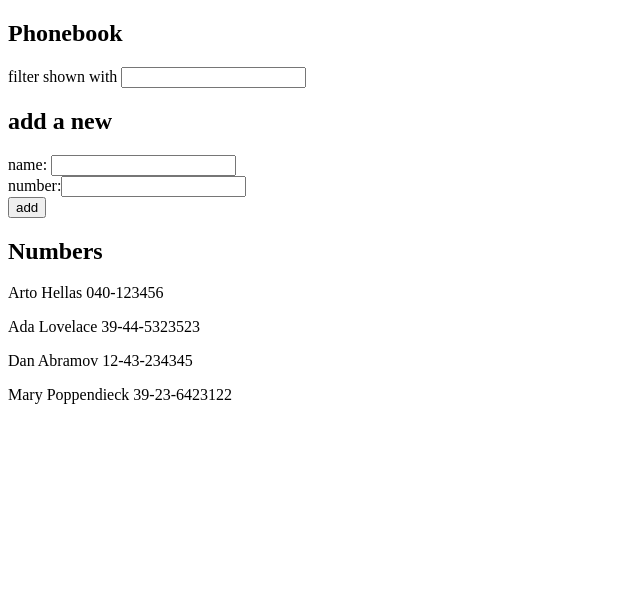
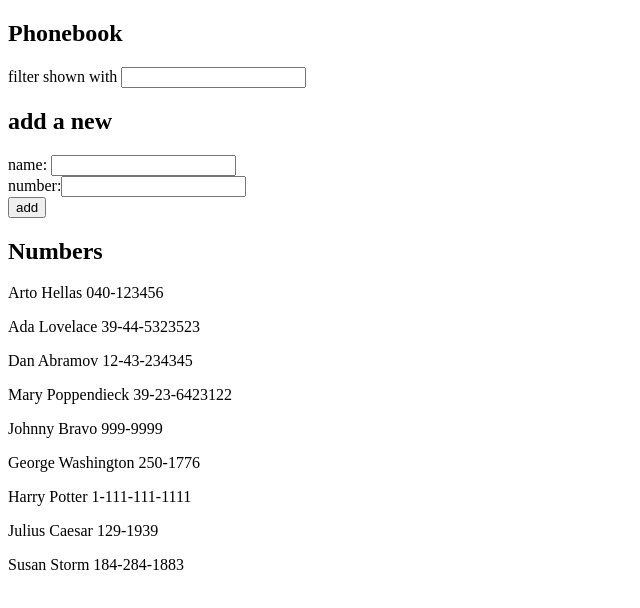
Before and after one commit to markgallant01/fullstackopen, a React (Vite) app in the folder part2/phonebook/: page / in a window 1280 px wide. Shown: the top 608 px of the page, without its empty margins (0-640 px from the left). Built offline with nearby package versions, Linux system fonts and the light colour scheme; data requests are answered from the project's data file.

Commit message:
exercise 2.12

```diff
--- a/part2/phonebook/db.json
+++ b/part2/phonebook/db.json
@@ -1,5 +1,5 @@
 {
-  "persons":[
+  "persons": [
     {
       "name": "Arto Hellas",
       "number": "040-123456",
@@ -19,6 +19,32 @@
       "name": "Mary Poppendieck",
       "number": "39-23-6423122",
       "id": "4"
+    },
+    {
+      "name": "Johnny Bravo",
+      "number": "999-9999",
+      "id": "4lDAGmenklk"
+    },
+    {
+      "name": "George Washington",
+      "number": "250-1776",
+      "id": "-miIIGEdKiQ"
+    },
+    {
+      "name": "Harry Potter",
+      "number": "1-111-111-1111",
+      "id": "KtgQI-HuD6M"
+    },
+    {
+      "name": "Julius Caesar",
+      "number": "129-1939",
+      "id": "x5ApaGxMKSk"
+    },
+    {
+      "name": "Susan Storm",
+      "number": "184-284-1883",
+      "id": "eVnflgrkeFg"
     }
-  ]
+  ],
+  "$schema": "./node_modules/json-server/schema.json"
 }
--- a/part2/phonebook/src/App.jsx
+++ b/part2/phonebook/src/App.jsx
@@ -1,10 +1,10 @@
 import { useState, useEffect } from 'react'
 import axios from 'axios'
 
-const Filter = ({ filter, filterNames }) => {
+const Filter = ({ filterString, filterNames }) => {
   return (
     <div>
-      filter shown with <input value={filter} onChange={filterNames}/>
+      filter shown with <input value={filterString} onChange={filterNames}/>
     </div>
   )
 }
@@ -26,10 +26,10 @@ const PersonForm = (props) => {
   )
 }
 
-const Persons = ({ persons, filter }) => {
+const Persons = ({ persons, filterString }) => {
   return (
     <div>
-      {persons.filter(person => person.name.includes(filter))
+      {persons.filter(person => person.name.includes(filterString))
       .map(person => <p key={person.name}>{person.name} {person.number}</p>)}
     </div>
   )
@@ -39,7 +39,7 @@ const App = () => {
   const [persons, setPersons] = useState([])
   const [newName, setNewName] = useState('')
   const [newNumber, setNewNumber] = useState('')
-  const [filter, setFilter] = useState('')
+  const [filterString, setFilterString] = useState('')
 
   useEffect(() => {
     axios
@@ -67,24 +67,29 @@ const App = () => {
     }
 
     const nameObj = { name: newName, number: newNumber }
-    setPersons(persons.concat(nameObj))
-    setNewName('')
+
+    axios
+      .post('http://localhost:3001/persons', nameObj)
+      .then(response => {
+        setPersons(persons.concat(response.data))
+        setNewName('')
+    })
   }
 
   const filterNames = (event) => {
-    setFilter(event.target.value)
+    setFilterString(event.target.value)
   }
 
   return (
     <div>
       <h2>Phonebook</h2>
-      <Filter filter={filter} filterNames={filterNames} />
+      <Filter filterString={filterString} filterNames={filterNames} />
       <h2>add a new</h2>
       <PersonForm newName={newName} handleNewName={handleNewName}
         newNumber={newNumber} handleNewNumber={handleNewNumber}
         handleFormSubmit={handleFormSubmit} />
       <h2>Numbers</h2>
-      <Persons persons={persons} filter={filter} />
+      <Persons persons={persons} filterString={filterString} />
     </div>
   )
 }
```
